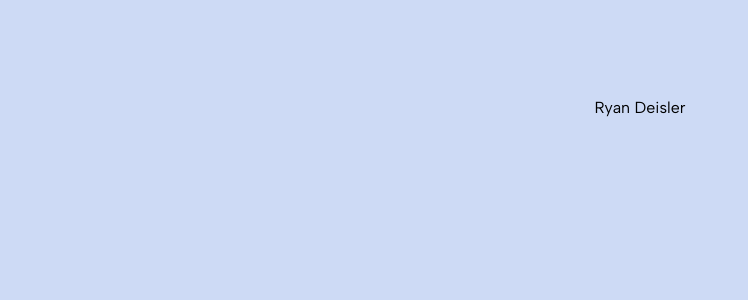
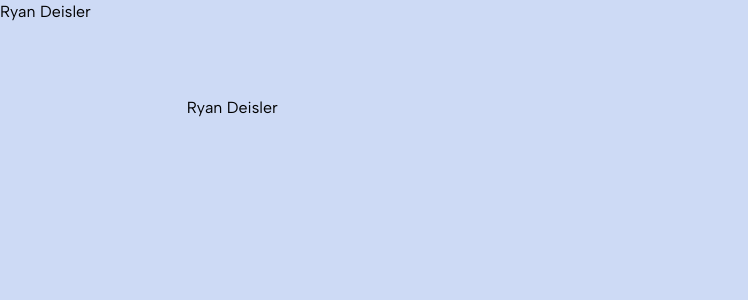
Before and after one commit to RyanDeisler/profile-ui, a Next.js app: page / in a window 1280 px wide. Shown: the top 300 px of the page, without its empty margins (0-748 px from the left). Built offline with nearby package versions, Linux system fonts and the light colour scheme.

Commit message:
Install mui components

```diff
--- a/src/app/layout.tsx
+++ b/src/app/layout.tsx
@@ -1,5 +1,6 @@
 import type { Metadata } from "next";
 import { Albert_Sans } from "next/font/google";
+import { Stack } from "@mui/material";
 import "./globals.css";
 
 const albert_sans = Albert_Sans({ subsets: ["latin"] });
@@ -16,7 +17,12 @@ export default function RootLayout({
 }>) {
   return (
     <html lang="en">
-      <body className={albert_sans.className}>{children}</body>
+      <body className={albert_sans.className}>
+        <Stack direction={"row"}>
+          <h1>Ryan Deisler</h1>
+          {children}
+        </Stack>
+      </body>
     </html>
   );
 }
```
Also changed, not shown: package.json (+8 -5 lines), 1 other file (tests, documents, lock files or other folders).
